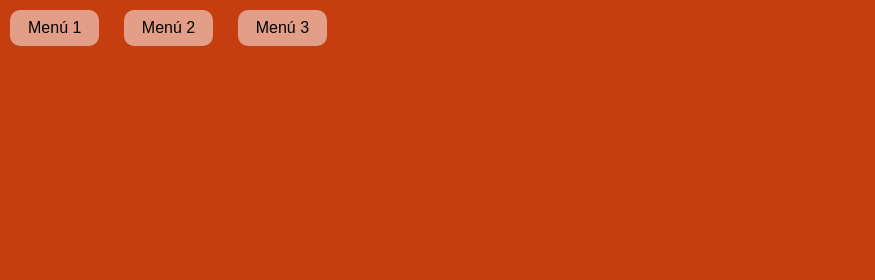
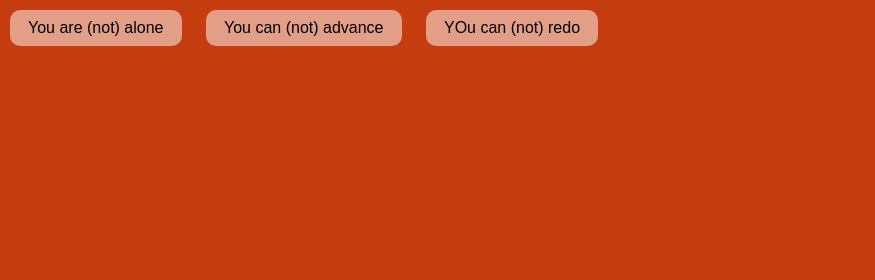
Before and after one commit to rjlopin/M05_UF02_PRA01_villase-or_sergi, a plain HTML site: page UF02-PRA01/index.html in a window 1280 px wide. Shown: the top 280 px of the page, 0-875 px from the left. Drawn offline with Linux system fonts and the light colour scheme.

Commit message:
Modificats els noms dels botons del menu

```diff
--- a/UF02-PRA01/index.html
+++ b/UF02-PRA01/index.html
@@ -28,9 +28,9 @@
 
 
 <ul id="menu">
-	<li data-menuanchor="firstPage"><a href="menu1.html">Menú 1</a></li>
-	<li data-menuanchor="secondPage"><a href="menu2.html">Menú 2</a></li>
-	<li data-menuanchor="3rdPage"><a href="menu3.html">Menú 3</a></li>
+	<li data-menuanchor="firstPage"><a href="menu1.html">You are (not) alone</a></li>
+	<li data-menuanchor="secondPage"><a href="menu2.html">You can (not) advance</a></li>
+	<li data-menuanchor="3rdPage"><a href="menu3.html">YOu can (not) redo</a></li>
 </ul>
 
 
```
